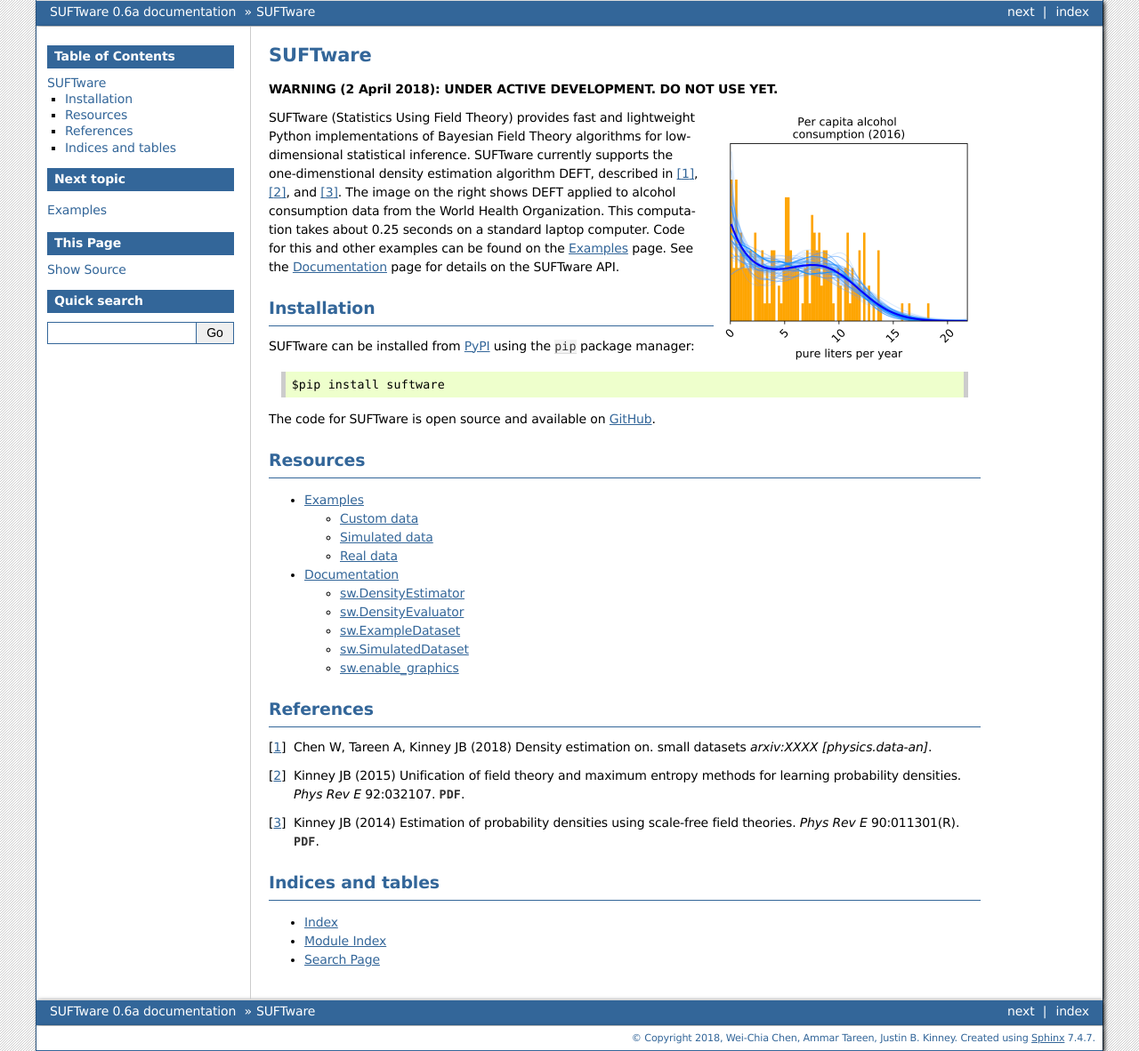
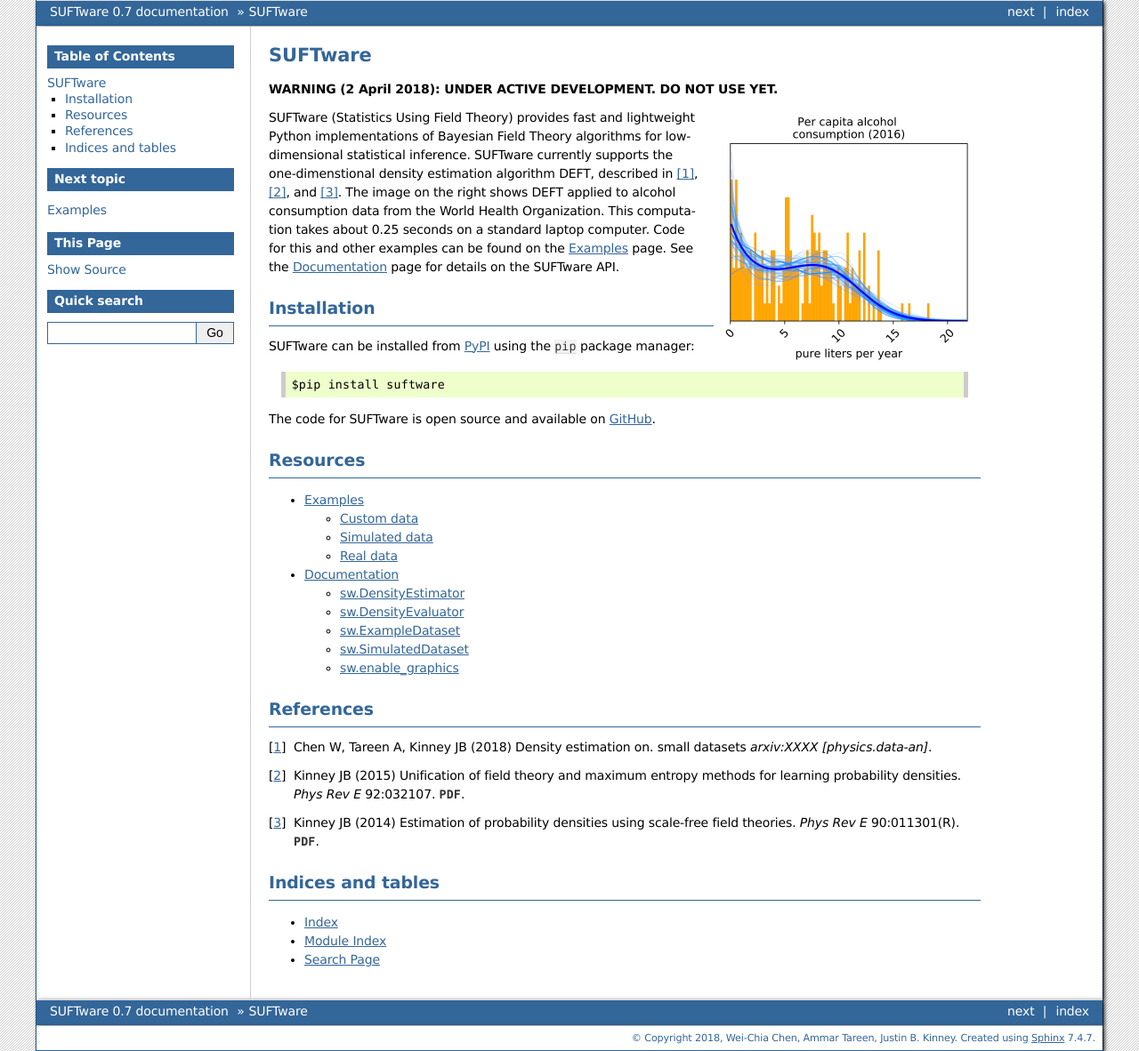
Before and after one commit to slawomirmarczynski/suftware, a Sphinx documentation site: the page built from docs/index.rst, in a window 1280 px wide. Shown: the whole page at 89% size. Built offline with Sphinx 7.4.7, drawn with Linux system fonts in a browser that asks for light colours.

Commit message:
Updating docs with correct suftware version

```diff
--- a/docs/conf.py
+++ b/docs/conf.py
@@ -60,9 +60,9 @@ author = 'Wei-Chia Chen, Ammar Tareen, Justin B. Kinney'
 # built documents.
 #
 # The short X.Y version.
-version = '0.6'
+version = '0.7'
 # The full version, including alpha/beta/rc tags.
-release = '0.6a'
+release = '0.7'
 
 # The language for content autogenerated by Sphinx. Refer to documentation
 # for a list of supported languages.
```
